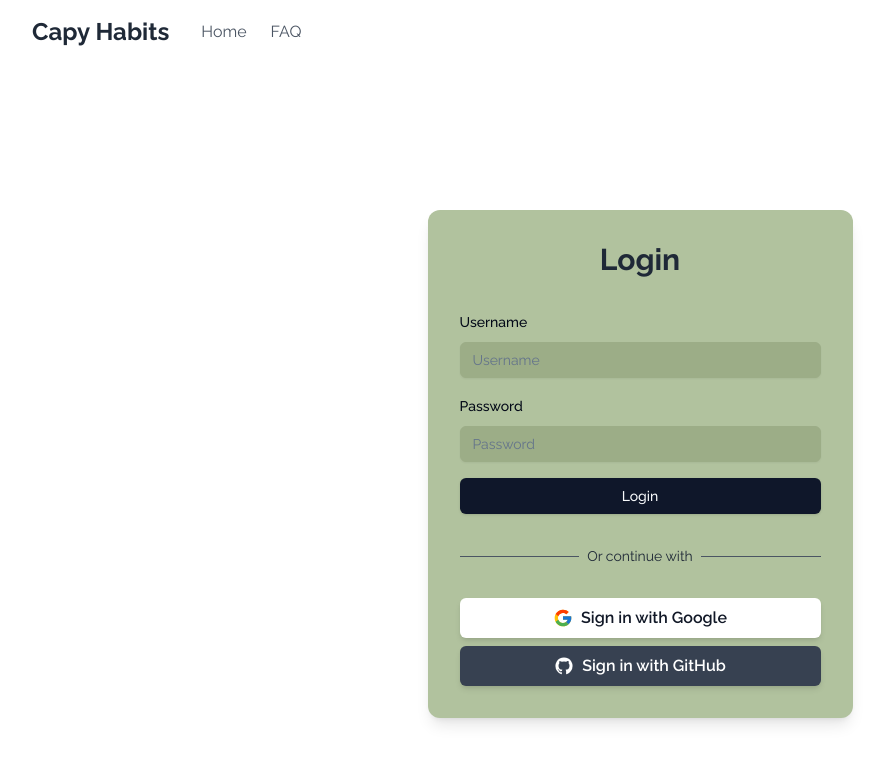
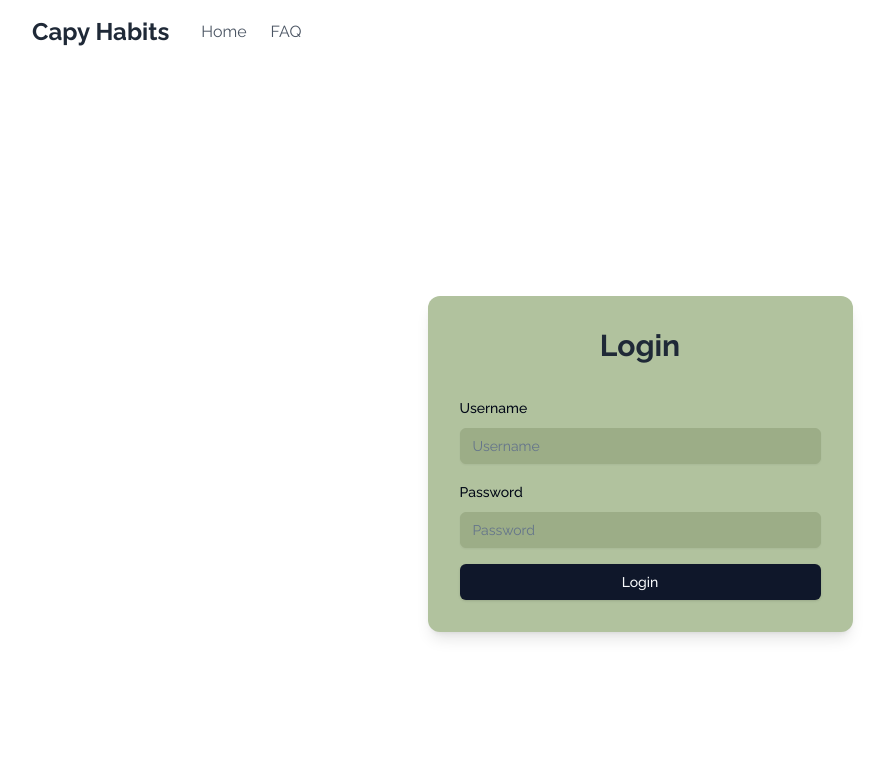
Before and after one commit to johnathanluong/capy-habit-front, a Next.js app: page /login in a window 1280 px wide. Shown: the top 764 px of the page, without its empty margins (0-884 px from the left). Built offline with nearby package versions, Linux system fonts and the light colour scheme.

Commit message:
Removed Google and Github Oauth2 Logins because they did not work.

```diff
--- a/app/api/login/route.tsx
+++ b/app/api/login/route.tsx
@@ -1,4 +1,5 @@
 'use server';
+import { apiFetch } from '@/lib/apiFetch';
 import { setAuthToken, setRefreshToken } from '@/lib/auth';
 import { NextResponse } from 'next/server';
 
@@ -11,9 +12,10 @@ interface POSTResponse {
 }
 
 export async function POST(request: Request) {
+	try {
 		const requestData = await request.json();
 		const body = JSON.stringify(requestData);
-	const requestOptions = {
+		const options = {
 			method: 'POST',
 			headers: {
 				'Content-Type': 'application/json'
@@ -21,13 +23,7 @@ export async function POST(request: Request) {
 			body: body
 		};
 
-	const res = await fetch(BACKEND_LOGIN_URL, requestOptions);
-	const data: POSTResponse = await res.json();
-
-	if (!res.ok) {
-		console.error('Error logging in:', res.statusText, res.status);
-		return NextResponse.json({ loggedIn: false, ...data }, { status: 400 });
-	}
+		const data: POSTResponse = await apiFetch(BACKEND_LOGIN_URL, options);
 
 		const { username, access, refresh } = data;
 
@@ -35,4 +31,7 @@ export async function POST(request: Request) {
 		await setRefreshToken(refresh);
 
 		return NextResponse.json({ loggedIn: true, username: username }, { status: 200 });
+	} catch (e) {
+		return NextResponse.json({ loggedIn: false, username: (e as Error).message }, { status: 400 });
 	}
+}
--- a/app/login/page.tsx
+++ b/app/login/page.tsx
@@ -64,68 +64,6 @@ export default function Page() {
 							Login
 						</Button>
 					</form>
-
-					<div className='relative my-4'>
-						<div className='absolute inset-0 flex items-center'>
-							<span className='w-full border-t border-gray-600'></span>
-						</div>
-						<div className='relative flex justify-center text-sm'>
-							<span className='px-2 bg-primary-green text-gray-800'>Or continue with</span>
-						</div>
-					</div>
-
-					<div className='flex flex-col gap-2'>
-						<button
-							type='button'
-							onClick={() => {
-								console.log('login with google');
-							}}
-							className='py-2 px-4 max-w-md flex justify-center items-center bg-white hover:bg-gray-200 focus:ring-gray-200 focus:ring-offset-gray-100 text-gray-900 w-full transition ease-in duration-200 text-center text-base font-semibold shadow-md focus:outline-none focus:ring-2 focus:ring-offset-2 rounded-md'
-						>
-							<svg
-								className='mr-2'
-								xmlns='http://www.w3.org/2000/svg'
-								height='20'
-								width='20'
-								viewBox='0 0 48 48'
-							>
-								<path
-									fill='#FFC107'
-									d='M43.611,20.083H42V20H24v8h11.303c-1.649,4.657-6.08,8-11.303,8c-6.627,0-12-5.373-12-12c0-6.627,5.373-12,12-12c3.059,0,5.842,1.154,7.961,3.039l5.657-5.657C34.046,6.053,29.268,4,24,4C12.955,4,4,12.955,4,24c0,11.045,8.955,20,20,20c11.045,0,20-8.955,20-20C44,22.659,43.862,21.35,43.611,20.083z'
-								/>
-								<path
-									fill='#FF3D00'
-									d='M6.306,14.691l6.571,4.819C14.655,15.108,18.961,12,24,12c3.059,0,5.842,1.154,7.961,3.039l5.657-5.657C34.046,6.053,29.268,4,24,4C16.318,4,9.656,8.337,6.306,14.691z'
-								/>
-								<path
-									fill='#4CAF50'
-									d='M24,44c5.166,0,9.86-1.977,13.409-5.192l-6.19-5.238C29.211,35.091,26.715,36,24,36c-5.202,0-9.619-3.317-11.283-7.946l-6.522,5.025C9.505,39.556,16.227,44,24,44z'
-								/>
-								<path
-									fill='#1976D2'
-									d='M43.611,20.083H42V20H24v8h11.303c-0.792,2.237-2.231,4.166-4.087,5.571c0.001-0.001,0.002-0.001,0.003-0.002l6.19,5.238C36.971,39.205,44,34,44,24C44,22.659,43.862,21.35,43.611,20.083z'
-								/>
-							</svg>
-							Sign in with Google
-						</button>
-
-						<button
-							type='button'
-							className='py-2 px-4 max-w-md flex justify-center items-center bg-gray-700 hover:bg-gray-800 focus:ring-gray-600 focus:ring-offset-gray-200 text-white w-full transition ease-in duration-200 text-center text-base font-semibold shadow-md focus:outline-none focus:ring-2 focus:ring-offset-2 rounded-md'
-						>
-							<svg
-								xmlns='http://www.w3.org/2000/svg'
-								width='20'
-								height='20'
-								fill='currentColor'
-								className='mr-2'
-								viewBox='0 0 1792 1792'
-							>
-								<path d='M896 128q209 0 385.5 103t279.5 279.5 103 385.5q0 251-146.5 451.5t-378.5 277.5q-27 5-40-7t-13-30q0-3 .5-76.5t.5-134.5q0-97-52-142 57-6 102.5-18t94-39 81-66.5 53-105 20.5-150.5q0-119-79-206 37-91-8-204-28-9-81 11t-92 44l-38 24q-93-26-192-26t-192 26q-16-11-42.5-27t-83.5-38.5-85-13.5q-45 113-8 204-79 87-79 206 0 85 20.5 150t52.5 105 80.5 67 94 39 102.5 18q-39 36-49 103-21 10-45 15t-57 5-65.5-21.5-55.5-62.5q-19-32-48.5-52t-49.5-24l-20-3q-21 0-29 4.5t-5 11.5 9 14 13 12l7 5q22 10 43.5 38t31.5 51l10 23q13 38 44 61.5t67 30 69.5 7 55.5-3.5l23-4q0 38 .5 88.5t.5 54.5q0 18-13 30t-40 7q-232-77-378.5-277.5t-146.5-451.5q0-209 103-385.5t279.5-279.5 385.5-103zm-477 1103q3-7-7-12-10-3-13 2-3 7 7 12 9 6 13-2zm31 34q7-5-2-16-10-9-16-3-7 5 2 16 10 10 16 3zm30 45q9-7 0-19-8-13-17-6-9 5 0 18t17 7zm42 42q8-8-4-19-12-12-20-3-9 8 4 19 12 12 20 3zm57 25q3-11-13-16-15-4-19 7t13 15q15 6 19-6zm63 5q0-13-17-11-16 0-16 11 0 13 17 11 16 0 16-11zm58-10q-2-11-18-9-16 3-14 15t18 8 14-14z'></path>
-							</svg>
-							Sign in with GitHub
-						</button>
-					</div>
 				</div>
 			</div>
 		</>
--- a/components/LoginModal.tsx
+++ b/components/LoginModal.tsx
@@ -5,7 +5,6 @@ import { Dialog, DialogContent, DialogHeader, DialogTitle, DialogTrigger } from
 import { Button } from '@/components/ui/button';
 import { Input } from '@/components/ui/input';
 import { Label } from '@/components/ui/label';
-import Image from 'next/image';
 
 const LOGIN_URL = '/api/login/';
 
@@ -78,67 +77,6 @@ export function LoginDialog() {
 						Login
 					</Button>
 				</form>
-				<div className='relative my-4'>
-					<div className='absolute inset-0 flex items-center'>
-						<span className='w-full border-t border-gray-600'></span>
-					</div>
-					<div className='relative flex justify-center text-sm'>
-						<span className='px-2 bg-primary-green text-gray-800'>Or continue with</span>
-					</div>
-				</div>
-
-				<div className='flex flex-col gap-2'>
-					<button
-						type='button'
-						onClick={() => {
-							console.log('login with google');
-						}}
-						className='py-2 px-4 max-w-md flex justify-center items-center bg-white hover:bg-gray-200 focus:ring-gray-200 focus:ring-offset-gray-100 text-gray-900 w-full transition ease-in duration-200 text-center text-base font-semibold shadow-md focus:outline-none focus:ring-2 focus:ring-offset-2 rounded-md'
-					>
-						<svg
-							className='mr-2'
-							xmlns='http://www.w3.org/2000/svg'
-							height='20'
-							width='20'
-							viewBox='0 0 48 48'
-						>
-							<path
-								fill='#FFC107'
-								d='M43.611,20.083H42V20H24v8h11.303c-1.649,4.657-6.08,8-11.303,8c-6.627,0-12-5.373-12-12c0-6.627,5.373-12,12-12c3.059,0,5.842,1.154,7.961,3.039l5.657-5.657C34.046,6.053,29.268,4,24,4C12.955,4,4,12.955,4,24c0,11.045,8.955,20,20,20c11.045,0,20-8.955,20-20C44,22.659,43.862,21.35,43.611,20.083z'
-							/>
-							<path
-								fill='#FF3D00'
-								d='M6.306,14.691l6.571,4.819C14.655,15.108,18.961,12,24,12c3.059,0,5.842,1.154,7.961,3.039l5.657-5.657C34.046,6.053,29.268,4,24,4C16.318,4,9.656,8.337,6.306,14.691z'
-							/>
-							<path
-								fill='#4CAF50'
-								d='M24,44c5.166,0,9.86-1.977,13.409-5.192l-6.19-5.238C29.211,35.091,26.715,36,24,36c-5.202,0-9.619-3.317-11.283-7.946l-6.522,5.025C9.505,39.556,16.227,44,24,44z'
-							/>
-							<path
-								fill='#1976D2'
-								d='M43.611,20.083H42V20H24v8h11.303c-0.792,2.237-2.231,4.166-4.087,5.571c0.001-0.001,0.002-0.001,0.003-0.002l6.19,5.238C36.971,39.205,44,34,44,24C44,22.659,43.862,21.35,43.611,20.083z'
-							/>
-						</svg>
-						Sign in with Google
-					</button>
-
-					<button
-						type='button'
-						className='py-2 px-4 max-w-md flex justify-center items-center bg-gray-700 hover:bg-gray-800 focus:ring-gray-600 focus:ring-offset-gray-200 text-white w-full transition ease-in duration-200 text-center text-base font-semibold shadow-md focus:outline-none focus:ring-2 focus:ring-offset-2 rounded-md'
-					>
-						<svg
-							xmlns='http://www.w3.org/2000/svg'
-							width='20'
-							height='20'
-							fill='currentColor'
-							className='mr-2'
-							viewBox='0 0 1792 1792'
-						>
-							<path d='M896 128q209 0 385.5 103t279.5 279.5 103 385.5q0 251-146.5 451.5t-378.5 277.5q-27 5-40-7t-13-30q0-3 .5-76.5t.5-134.5q0-97-52-142 57-6 102.5-18t94-39 81-66.5 53-105 20.5-150.5q0-119-79-206 37-91-8-204-28-9-81 11t-92 44l-38 24q-93-26-192-26t-192 26q-16-11-42.5-27t-83.5-38.5-85-13.5q-45 113-8 204-79 87-79 206 0 85 20.5 150t52.5 105 80.5 67 94 39 102.5 18q-39 36-49 103-21 10-45 15t-57 5-65.5-21.5-55.5-62.5q-19-32-48.5-52t-49.5-24l-20-3q-21 0-29 4.5t-5 11.5 9 14 13 12l7 5q22 10 43.5 38t31.5 51l10 23q13 38 44 61.5t67 30 69.5 7 55.5-3.5l23-4q0 38 .5 88.5t.5 54.5q0 18-13 30t-40 7q-232-77-378.5-277.5t-146.5-451.5q0-209 103-385.5t279.5-279.5 385.5-103zm-477 1103q3-7-7-12-10-3-13 2-3 7 7 12 9 6 13-2zm31 34q7-5-2-16-10-9-16-3-7 5 2 16 10 10 16 3zm30 45q9-7 0-19-8-13-17-6-9 5 0 18t17 7zm42 42q8-8-4-19-12-12-20-3-9 8 4 19 12 12 20 3zm57 25q3-11-13-16-15-4-19 7t13 15q15 6 19-6zm63 5q0-13-17-11-16 0-16 11 0 13 17 11 16 0 16-11zm58-10q-2-11-18-9-16 3-14 15t18 8 14-14z'></path>
-						</svg>
-						Sign in with GitHub
-					</button>
-				</div>
 			</DialogContent>
 		</Dialog>
 	);
--- /dev/null
+++ b/lib/apiFetch.ts
@@ -0,0 +1,19 @@
+export async function apiFetch(url: string, options: RequestInit) {
+	try {
+		const res = await fetch(url, options);
+
+		if (!res.ok) {
+			const error = await res.json();
+			throw new Error(error?.detail || 'API request failed');
+		}
+
+		return await res.json();
+	} catch (err) {
+		if (err instanceof Error) {
+			console.error('API Fetch Error:', err.message);
+		} else {
+			console.error('API Fetch Error:', err);
+		}
+		throw err;
+	}
+}
```
Also changed, not shown: lib/auth.tsx (+4 -3 lines). Lines whose indentation alone changed are shown as unchanged.
